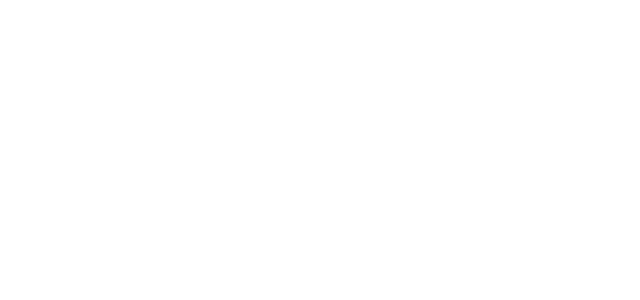
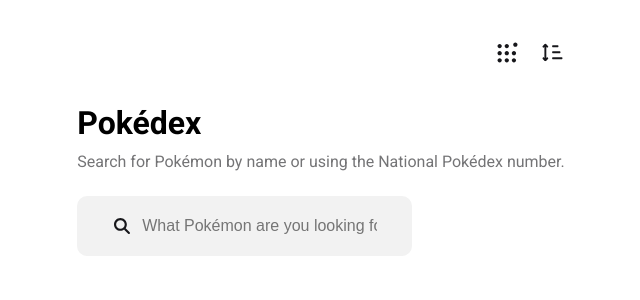
Before and after one commit to diegogasparcruz/pokedex, a Next.js app: page / in a window 1280 px wide. Shown: the top 300 px of the page, without its empty margins (319-959 px from the left). Built offline with nearby package versions, Linux system fonts and the light colour scheme.

Commit message:
feat: add Header component of home page

```diff
--- /dev/null
+++ b/src/components/Header/index.tsx
@@ -0,0 +1,32 @@
+import { Icon } from 'components/Icon';
+import { Input } from 'components/Input';
+
+import { Container, Filters, Title } from './styles';
+
+export function Header() {
+  return (
+    <Container>
+      <Filters>
+        <a href="#">
+          <Icon name="generation" />
+        </a>
+        <a href="#">
+          <Icon name="sort" />
+        </a>
+      </Filters>
+
+      <Title>
+        <h1>Pokédex</h1>
+        <p>Search for Pokémon by name or using the National Pokédex number.</p>
+      </Title>
+
+      <Input
+        className="inputSearch"
+        name="search"
+        placeholder="What Pokémon are you looking for?"
+      >
+        <Icon name="search" size={20} />
+      </Input>
+    </Container>
+  );
+}
--- /dev/null
+++ b/src/components/Header/styles.ts
@@ -0,0 +1,37 @@
+import styled, { css } from 'styled-components';
+
+export const Container = styled.header`
+  display: flex;
+  flex-direction: column;
+  padding: 2.5rem 2.5rem 0;
+
+  .inputSearch {
+    margin-top: 1.5625rem;
+  }
+`;
+
+export const Filters = styled.div`
+  display: flex;
+  justify-content: flex-end;
+  gap: 1.25rem;
+`;
+
+export const Title = styled.div`
+  margin-top: 2.1875rem;
+
+  h1 {
+    font-size: ${({ theme }) => theme.fonts.size.lg};
+  }
+
+  p {
+    margin-top: 0.625rem;
+    line-height: 1.1875rem;
+
+    ${({ theme }) => {
+      return css`
+        font-size: ${theme.fonts.size.sm};
+        color: ${theme.colors.grey400};
+      `;
+    }};
+  }
+`;
--- a/src/pages/index.tsx
+++ b/src/pages/index.tsx
@@ -1,15 +1,18 @@
+import { Header } from 'components/Header';
 import Head from 'next/head';
 
-import { Container } from 'styles/pages/Home';
+import { Container, Main } from 'styles/pages/Home';
 
 export default function Home() {
   return (
-    <div>
+    <Container>
       <Head>
         <title>Homepage</title>
       </Head>
 
-      <Container></Container>
-    </div>
+      <Header />
+
+      <Main></Main>
+    </Container>
   );
 }
--- a/src/styles/global.ts
+++ b/src/styles/global.ts
@@ -5,6 +5,7 @@
     margin: 0;
     padding: 0;
     box-sizing: border-box;
+    outline: 0;
   }
 
   html {
@@ -29,7 +30,7 @@
   }
 
   h1, h2, h3, h4, h5, h6, strong {
-    font-weight: ${({ theme }) => theme.fonts.weight.medium};
+    font-weight: ${({ theme }) => theme.fonts.weight.bold};
   }
 
   button {
--- a/src/styles/pages/Home.ts
+++ b/src/styles/pages/Home.ts
@@ -1,3 +1,8 @@
 import styled from 'styled-components';
 
-export const Container = styled.main``;
+export const Container = styled.div`
+  display: flex;
+  justify-content: center;
+`;
+
+export const Main = styled.main``;
```
Also changed, not shown: src/static/patterns/pokeball.svg.
